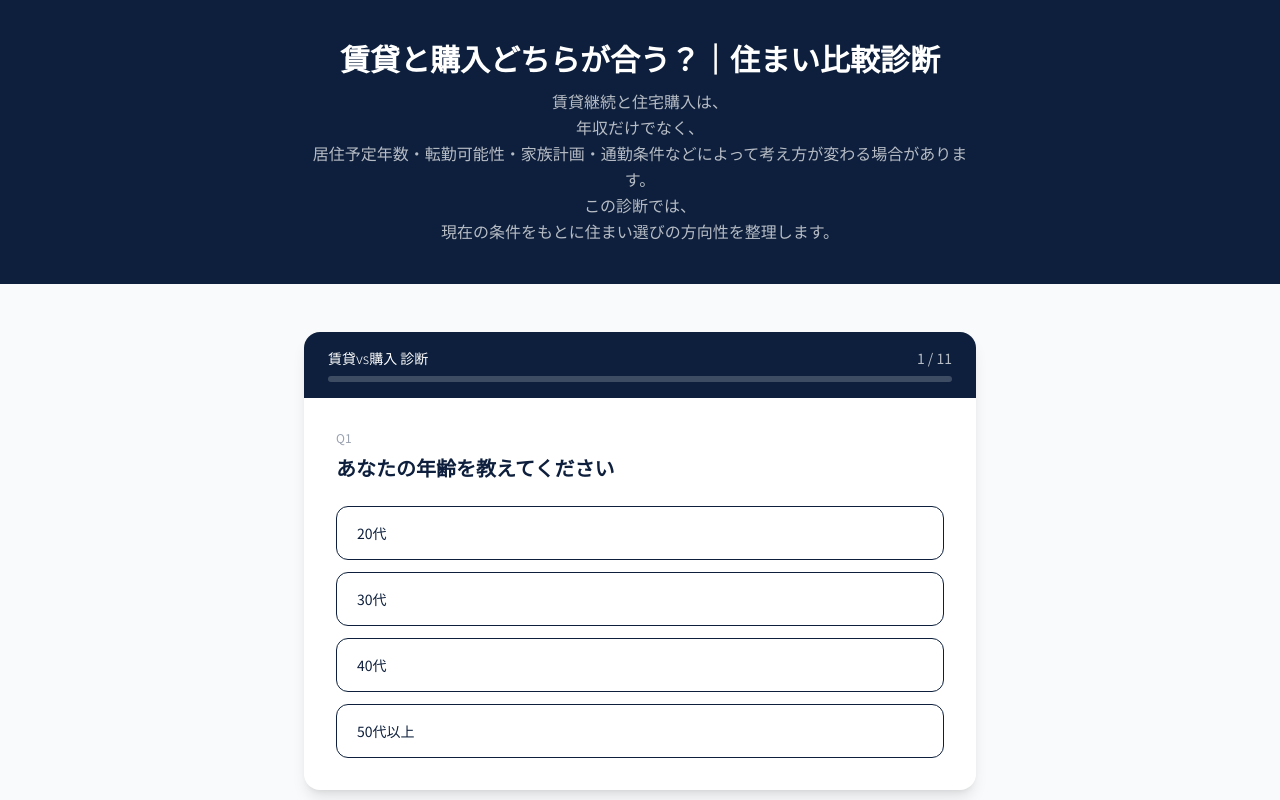
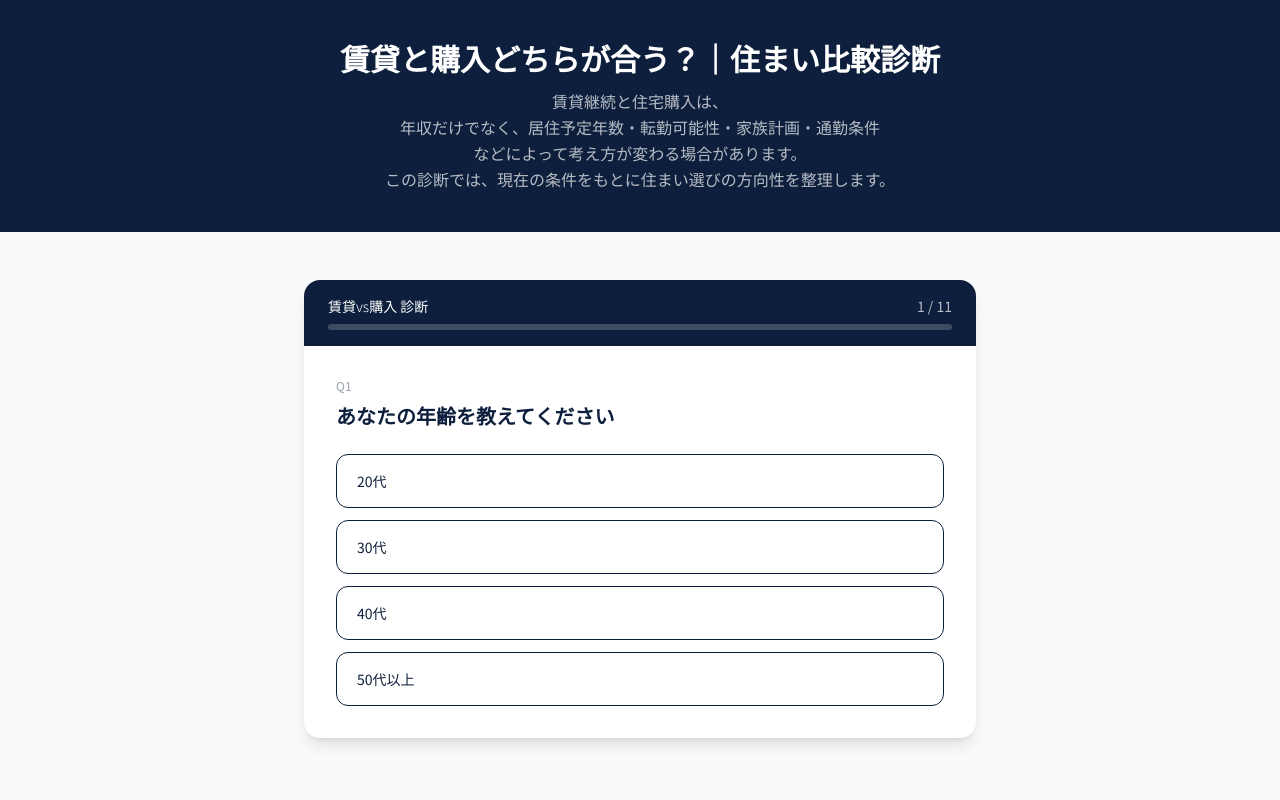
Before and after one commit to idsp0731-gif/onza-estate, a Next.js app: page /rent-vs-buy-simulation in a window 1280 px wide. Shown: the top 800 px of the page. Built offline with nearby package versions, Linux system fonts and the light colour scheme.

Commit message:
fix: 診断ページの説明文を4行に修正

```diff
--- a/src/app/rent-vs-buy-simulation/page.tsx
+++ b/src/app/rent-vs-buy-simulation/page.tsx
@@ -17,10 +17,9 @@ export default function RentVsBuySimulationPage() {
           </h1>
           <p className="text-sm md:text-base text-white/70 font-light leading-relaxed">
             賃貸継続と住宅購入は、<br />
-            年収だけでなく、<br />
-            居住予定年数・転勤可能性・家族計画・通勤条件などによって考え方が変わる場合があります。<br />
-            この診断では、<br />
-            現在の条件をもとに住まい選びの方向性を整理します。
+            年収だけでなく、居住予定年数・転勤可能性・家族計画・通勤条件<br />
+            などによって考え方が変わる場合があります。<br />
+            この診断では、現在の条件をもとに住まい選びの方向性を整理します。
           </p>
         </div>
       </div>
```
